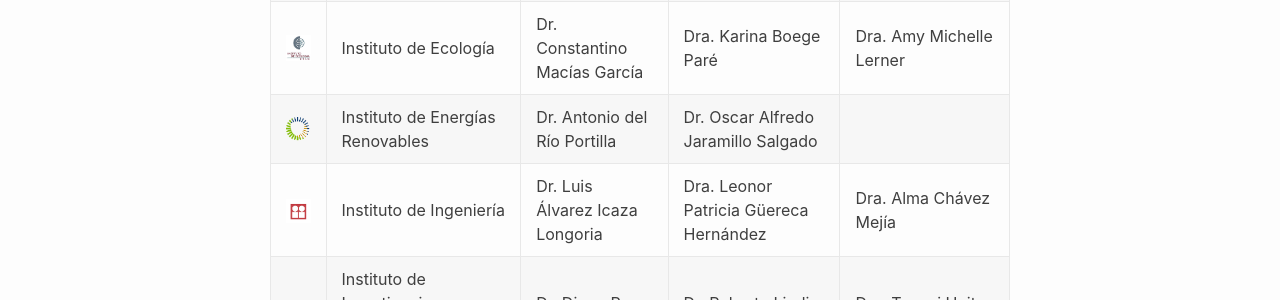
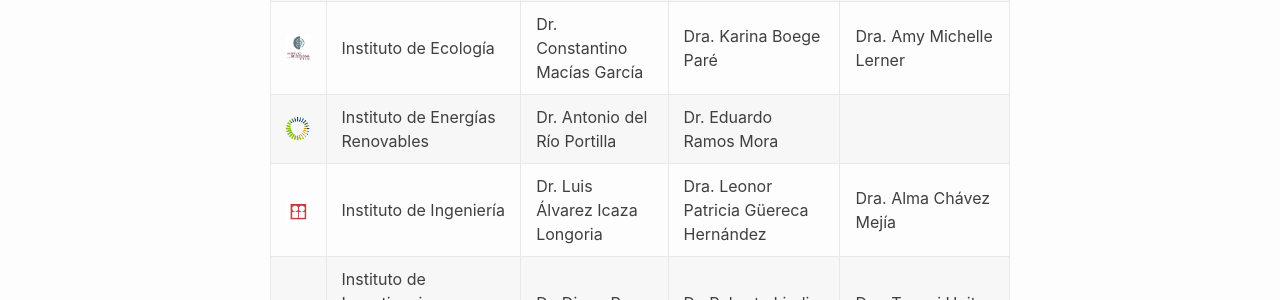
Before and after one commit to pcs-unam/pcs-unam.github.io, a Jekyll site: the page built from 05_comite.md, in a window 1280 px wide. Shown: the part 1100-1400 px from the top of the page. Built offline with Jekyll 4.4.1, drawn with Linux system fonts in a browser that asks for light colours.

Commit message:
Se cambió al representante del IER

```diff
--- a/05_comite.md
+++ b/05_comite.md
@@ -27,7 +27,7 @@ menu: true
 |![biologia](/assets/logos/ibiol.png)			  |Instituto de Biología    															 |Dr. Víctor Sánchez Cordero Dávila     |Dra. Andrea Martínez Ballesté          |Dr. Enrique Martínez Meyer       |
 |![icmyl](/assets/logos/icml.png)				  |Instituto de Ciencias del Mar y Limnología   										 |Dra. Elva G. Escobar Briones          |Dr. Guillermo Juan Fernández Aceves    |Dr. Francisco Javier Flores de Santiago    |
 |![ecologia](/assets/logos/ecologia.png)		  |Instituto de Ecología    															 |Dr. Constantino Macías García         |Dra. Karina Boege Paré                 |Dra. Amy Michelle Lerner       |
-|![renovables](/assets/logos/ier.png)			  |Instituto de Energías Renovables     												 |Dr. Antonio del Río Portilla          |Dr. Oscar Alfredo Jaramillo Salgado           |                            |
+|![renovables](/assets/logos/ier.png)			  |Instituto de Energías Renovables     												 |Dr. Antonio del Río Portilla          |Dr. Eduardo Ramos Mora           |                            |
 |![ingenieria](/assets/logos/ingenieria.png)	  |Instituto de Ingeniería      														 |Dr. Luis Álvarez Icaza Longoria       |Dra. Leonor Patricia Güereca Hernández |Dra. Alma Chávez Mejía         |
 |![iies](/assets/logos/iies.png)				  |Instituto de Investigaciones en Ecosistemas y Sustentabilidad     					 |Dr. Diego R. Pérez Salicrup        |Dr. Roberto Lindig Cisneros                |Dra. Tuyeni Heita Mwampamba       |
 |![iie](/assets/logos/economicas.png)			  |Instituto de Investigaciones Económicas      										 |Dr. Armando Sánchez Vargas         |Dr. Gustavo López Pardo            |Dra. Rosario Haydee Pérez y Espejo    |
```
